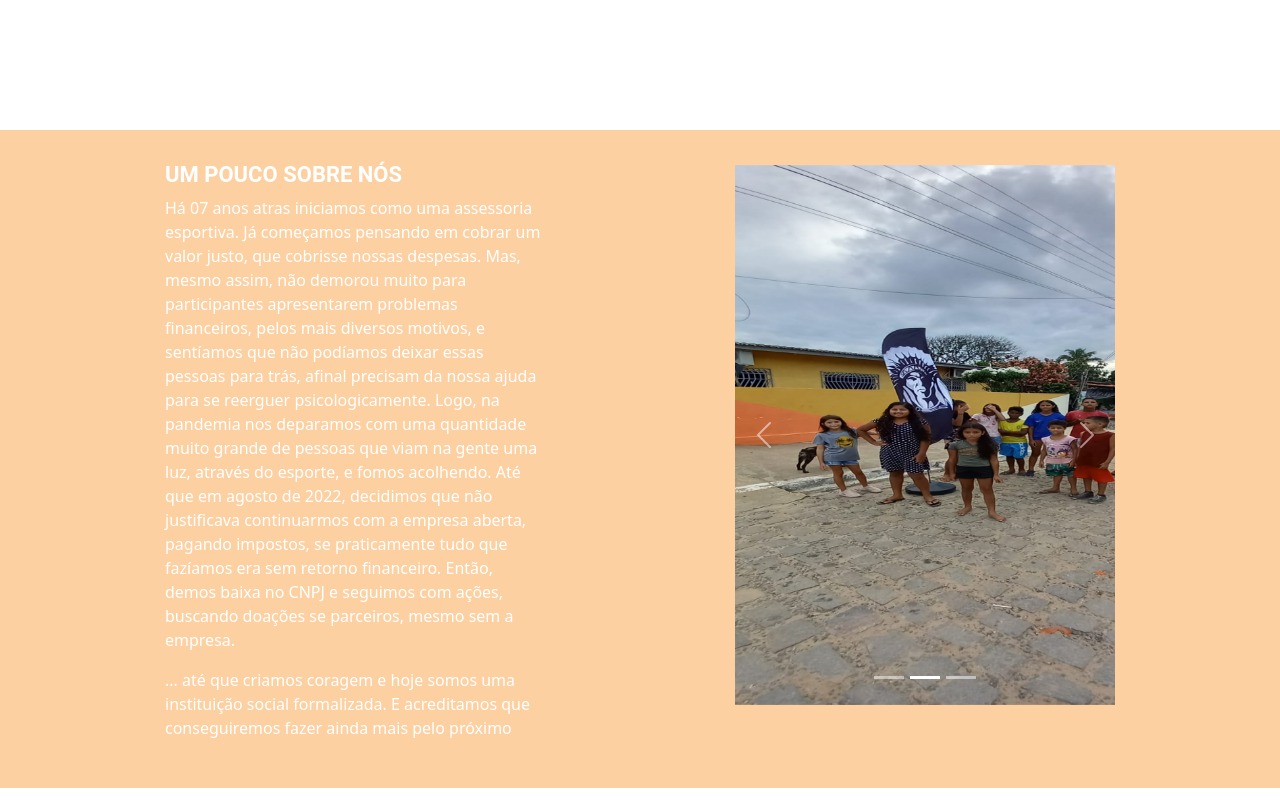
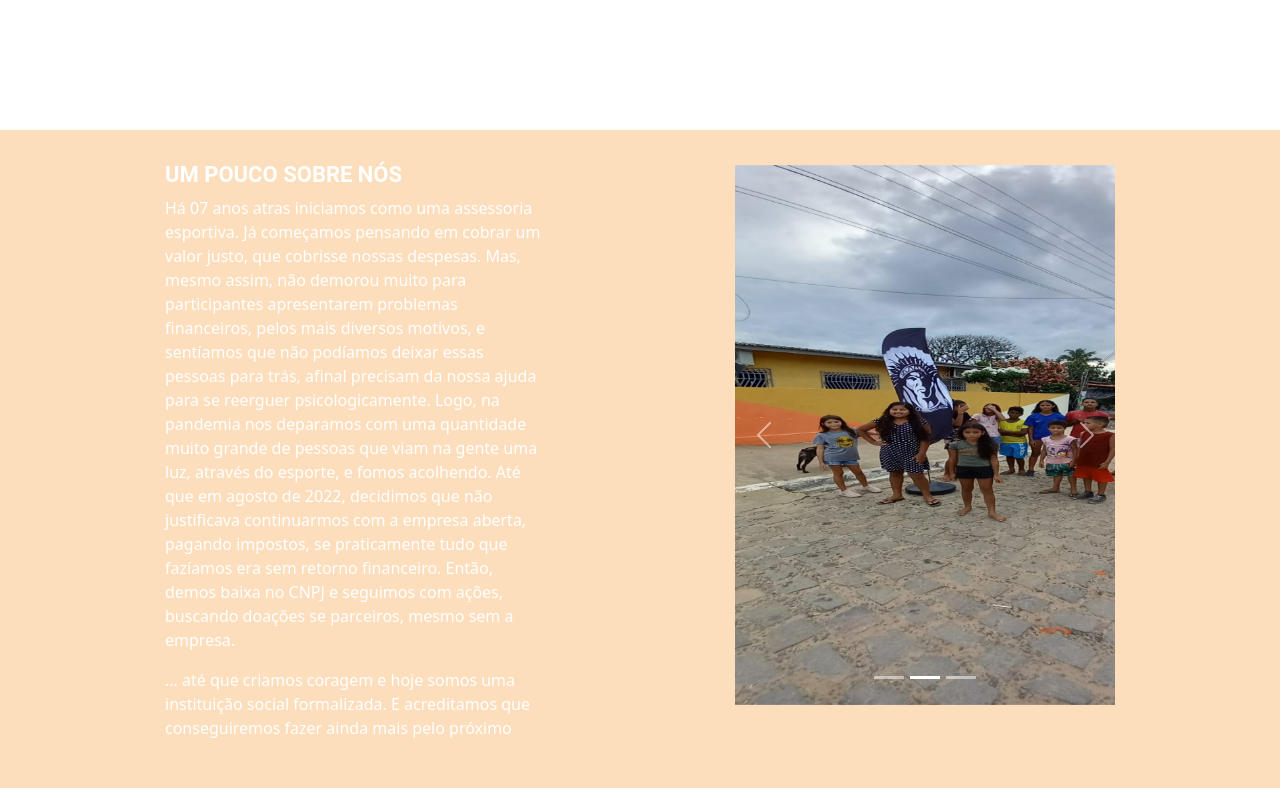
Before and after one commit to Alhexx/centropoti, a Next.js app: page / in a window 1280 px wide. Shown: the part 1040-1840 px from the top of the page. Built offline with nearby package versions, Linux system fonts and the light colour scheme.

Commit message:
changes on color

```diff
--- a/src/styles/home.module.scss
+++ b/src/styles/home.module.scss
@@ -1,5 +1,5 @@
 .sobre {
-  background-color: #fcd0a1;
+  background-color: #fcddbc;
   margin-bottom: 70px;
 }
 
```
